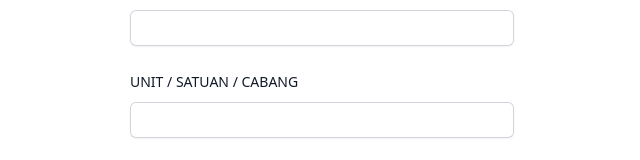
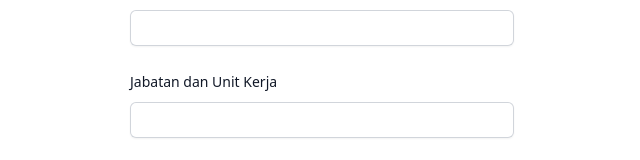
Before and after one commit to ammarbror/doorprize-web, a React (Vite) app: page /registration in a window 1280 px wide. Shown: the part 310-470 px from the top of the page, without its empty margins (318-958 px from the left). Built offline with nearby package versions, Linux system fonts and the light colour scheme.

Commit message:
UPDATE FORM

```diff
--- a/src/pages/FormRegistrasiPage.tsx
+++ b/src/pages/FormRegistrasiPage.tsx
@@ -164,7 +164,7 @@ export default function FormRegistrasiPage({}: Props) {
           </div>
           <div>
             <label className="block text-sm font-medium leading-6 text-gray-900">
-              UNIT / SATUAN / CABANG
+              Jabatan dan Unit Kerja
             </label>
             <div className="mt-2">
               <input
```
